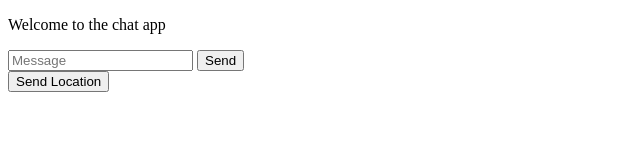
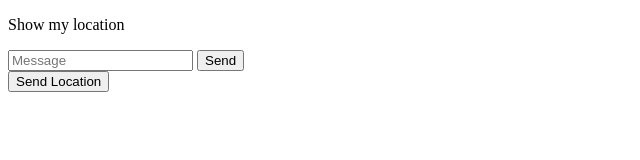
Before and after one commit to 1bot-velvet/node-course-chat, a website: page public/index.html in a window 1280 px wide. Shown: the full height of the page, 0-640 px from the left. Drawn offline with nearby package versions, Linux system fonts and the light colour scheme; no server answers.

Commit message:
title changed

```diff
--- a/public/index.html
+++ b/public/index.html
@@ -7,7 +7,7 @@
 </head>
 
 <body>
-    <p>Welcome to the chat app</p>
+    <p>Show my location</p>
 
     <ol id="messages"></ol>
 
```
